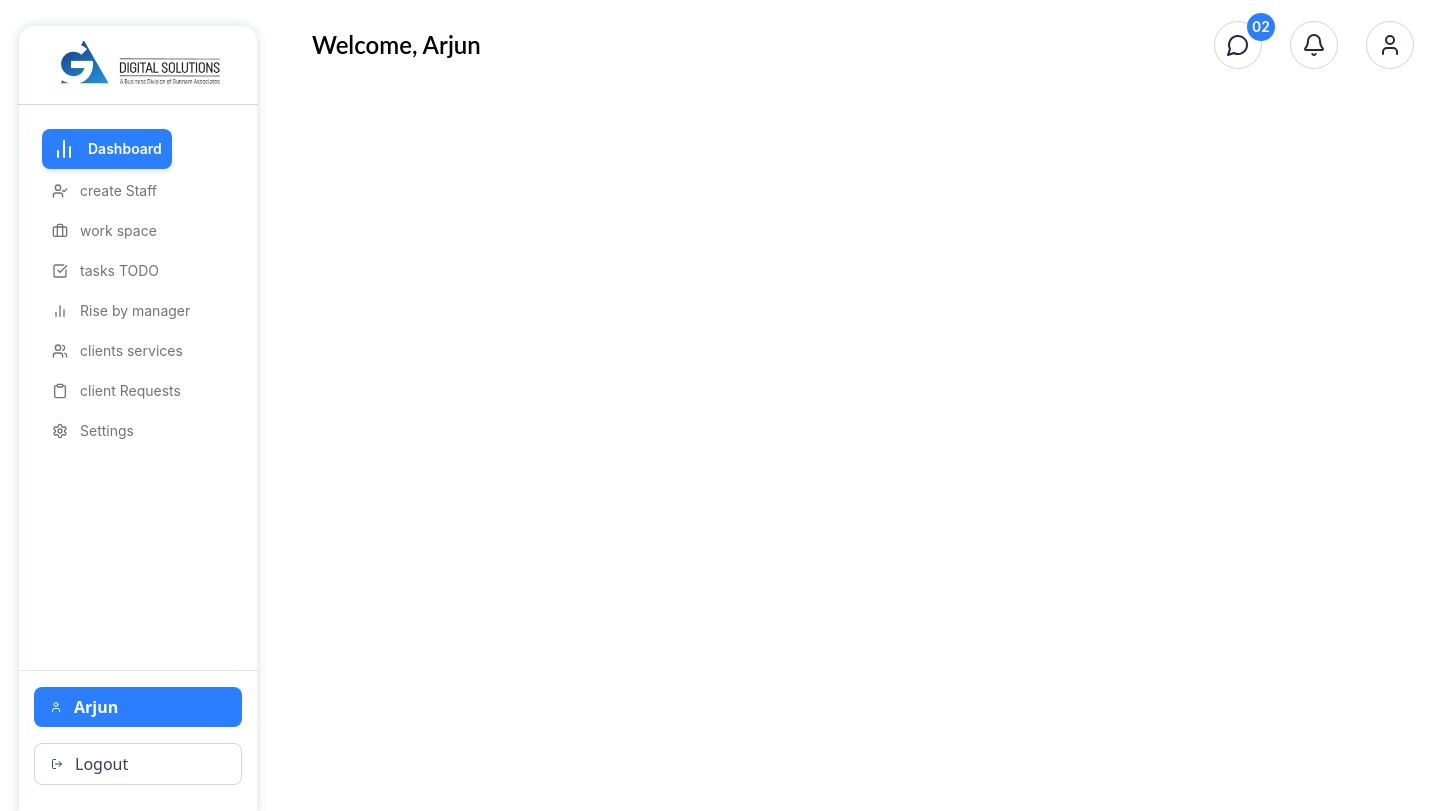
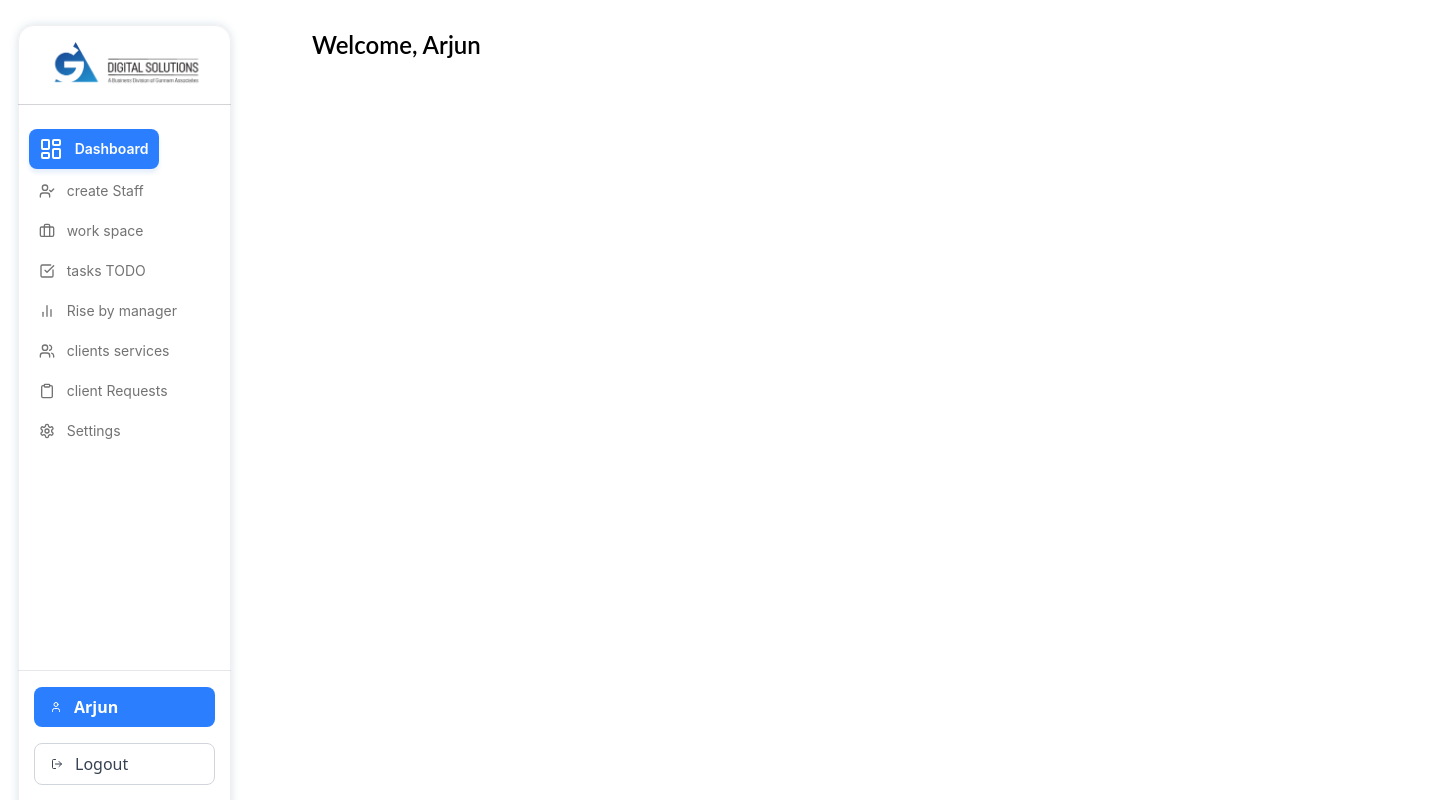
Before and after one commit to pramod-motupalli/GA_Frontend, a React (Vite) app: page /teamlead in a window 1280 px wide. Shown: the top 811 px of the page, 1440 px wide, since content can reach past the window. Built offline with nearby package versions, Linux system fonts and the light colour scheme.

Commit message:
icon changed and nav bar adjusted

```diff
--- a/src/pages/DashboardPage.jsx
+++ b/src/pages/DashboardPage.jsx
@@ -1,11 +1,11 @@
 import React from "react";
 import logo from "../assets/GA.png";
-import { User, LogOut, MessageCircle, Bell, Settings, Users, ClipboardList, Briefcase, CheckSquare, BarChart2, Clipboard, UserCheck } from "lucide-react";
+import { User, LogOut, MessageCircle, Bell, Settings, Users, ClipboardList, Briefcase, CheckSquare, BarChart2, Clipboard, UserCheck,LayoutDashboard  } from "lucide-react";
 
 const Dashboard = () => {
   return (
-    <div className="w-[1440px] h-[1029px] relative bg-white overflow-hidden">
-      <div className="w-60 h-screen pb-6 left-[18px] top-[25px] absolute bg-white rounded-2xl shadow-[0px_0px_10px_0px_rgba(64,108,140,0.20)] outline outline-1 outline-offset-[-1px] outline-zinc-500/10 flex flex-col justify-between items-center overflow-hidden">
+    <div className="w-full h-screen relative bg-white overflow-hidden">
+      <div className="w-1/6 h-screen pb-6 left-[18px] top-[25px] absolute bg-white rounded-2xl shadow-[0px_0px_10px_0px_rgba(64,108,140,0.20)] outline outline-1 outline-offset-[-1px] outline-zinc-500/10 flex flex-col justify-between items-center overflow-hidden">
 
         {/* Scrollable top + menu */}
         <div className="self-stretch flex flex-col justify-start items-center gap-6 overflow-auto" style={{ maxHeight: 'calc(100vh - 120px)' }}>
@@ -18,7 +18,7 @@ const Dashboard = () => {
           <div className="w-48 flex flex-col justify-start items-start gap-1">
             <div className="px-2.5 py-2 bg-blue-500 rounded-lg shadow-[0px_4px_4px_0px_rgba(87,144,221,0.14)] inline-flex justify-between items-center">
               <div className="flex-1 flex justify-start items-center gap-3 text-white text-sm font-semibold font-['Inter']">
-                    <BarChart2 className="w-6 h-6" />
+                    <LayoutDashboard  className="w-6 h-6" />
                 Dashboard
               </div>
             </div>
@@ -88,7 +88,7 @@ const Dashboard = () => {
       </div>
 
       {/* Header + right icons */}
-      <div className="w-[1102px] left-[312px] top-[21px] absolute inline-flex justify-between items-center">
+      <div className="w-screen left-[312px] top-[21px] absolute inline-flex justify-between items-center">
         <div className="justify-start text-black text-2xl font-semibold font-['Lato']">Welcome, Arjun</div>
         <div className="flex justify-start items-center gap-7">
           <div className="w-12 h-12 p-3 relative bg-white rounded-[34px] outline outline-1 outline-offset-[-1px] outline-neutral-300 flex justify-center items-center gap-2.5">
```
Also changed, not shown: package.json (+4 -3 lines), src/App.jsx (+5 -5 lines), src/pages/ForgotPassword.jsx (renamed from src/ForgotPassword.jsx), src/pages/ResetPassword.jsx (renamed from src/ResetPassword.jsx), src/pages/Signin.jsx (renamed from src/Signin.jsx), src/pages/Signup.jsx (renamed from src/Signup.jsx), src/pages/VerifyEmail.jsx (renamed from src/VerifyEmail.jsx), src/pages/teamlead.jsx (renamed from src/teamlead.jsx), 1 other file (tests, documents, lock files or other folders).
